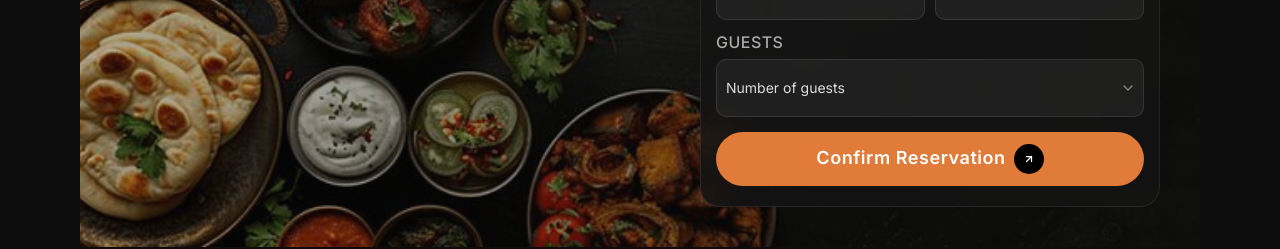
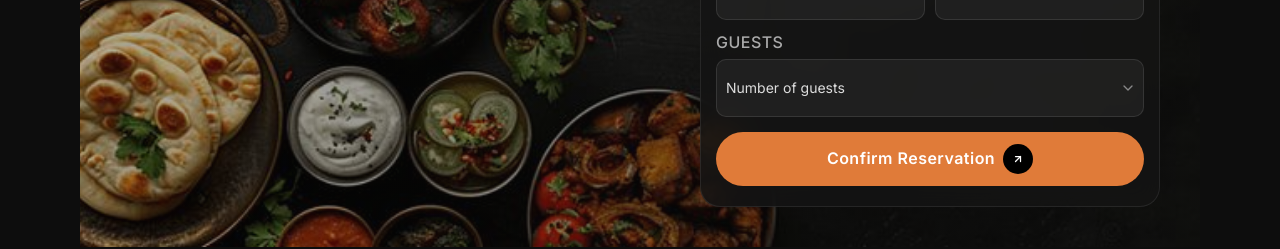
Before and after one commit to Olamilekan-oluwayomi/Savorelle, a website built with Parcel: page index.html in a window 1280 px wide. Shown: the part 4740-4989 px from the top of the page. Built offline with nearby package versions, Linux system fonts and the light colour scheme; files whose address does not match are found by name; a web font is replaced by a local one.

Commit message:
submit button size

```diff
--- a/css/reservation.css
+++ b/css/reservation.css
@@ -159,7 +159,7 @@
   width: 100%;
   justify-content: center;
   margin-top: 0.5rem;
-  font-size: 1.8rem;
+  font-size: 1.6rem;
 }
 
 /* ---- Desktop layout ---- */
@@ -182,6 +182,10 @@
     flex: 0 0 420px;
     width: 420px;
   }
+
+  .reserve__submit {
+    font-size: 1.6rem;
+  }
 }
 
 @media (min-width: 1024px) {
```
